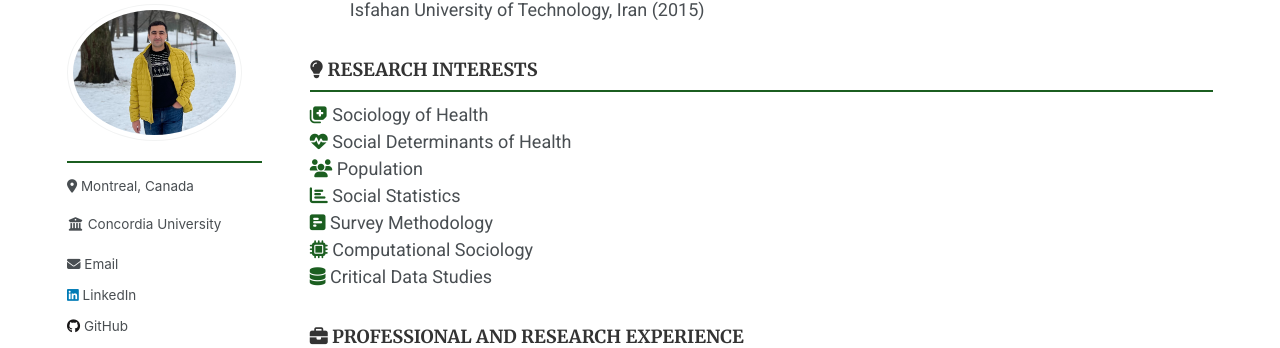
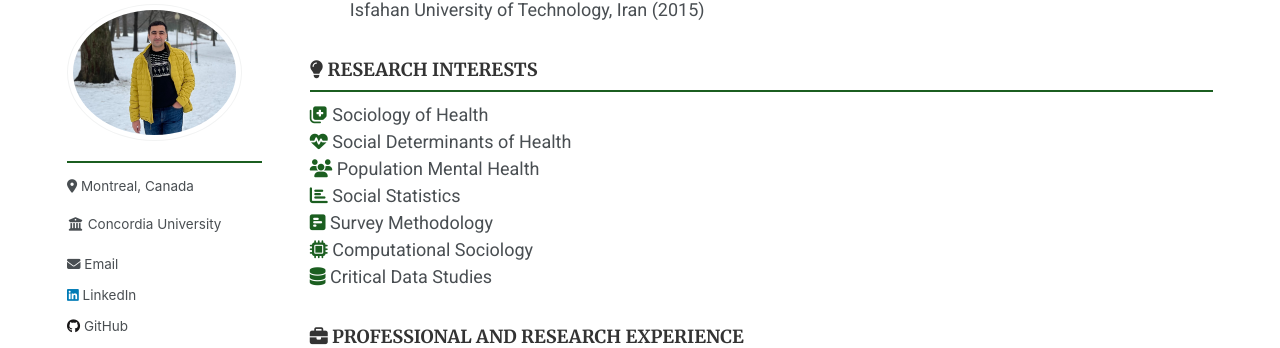
Before and after one commit to Mohsnmonji/mohsnmonji.github.io, a Jekyll site: the page built from _pages/Curriculum Vitae.md, in a window 1280 px wide and 900 px high, scrolled down 387 px. Shown: the part 102-450 px from the top of the window. Built offline with Jekyll 4.4.1, drawn with Linux system fonts in a browser that asks for light colours.

Commit message:
Update Curriculum Vitae.md

```diff
--- a/_pages/Curriculum Vitae.md
+++ b/_pages/Curriculum Vitae.md
@@ -39,7 +39,7 @@ redirect_from:
 <div>
   <i class="fas fa-notes-medical" style="color: #1B5E20;"></i> Sociology of Health<br>
   <i class="fas fa-heartbeat" style="color: #1B5E20;"></i> Social Determinants of Health<br>
-  <i class="fas fa-users" style="color: #1B5E20;"></i> Population<br>
+  <i class="fas fa-users" style="color: #1B5E20;"></i> Population Mental Health<br>
   <i class="fas fa-chart-bar" style="color: #1B5E20;"></i> Social Statistics<br>
   <i class="fas fa-poll-h" style="color: #1B5E20;"></i> Survey Methodology<br>
   <i class="fas fa-microchip" style="color: #1B5E20;"></i> Computational Sociology<br>
```
